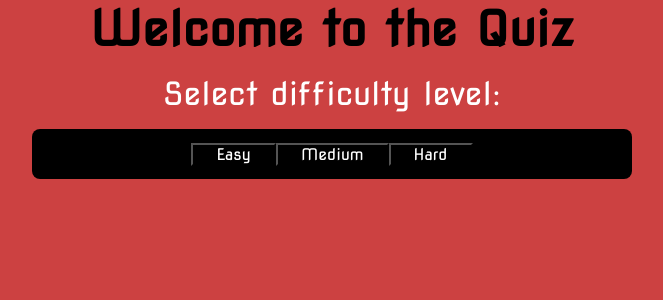
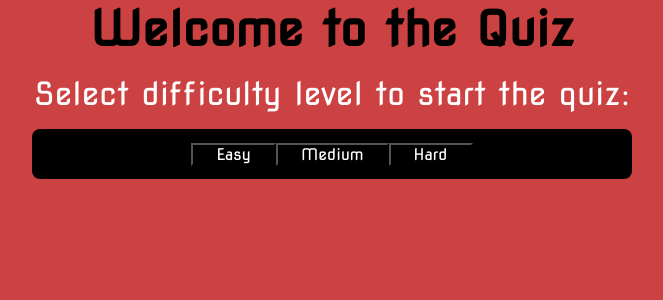
Before and after one commit to sabinaSandais/Quiz-App, a React (Vite) app: page / in a window 1280 px wide. Shown: the top 300 px of the page, without its empty margins (308-971 px from the left). Built offline with nearby package versions, Linux system fonts and the light colour scheme.

Commit message:
Update Welcome.jsx

```diff
--- a/src/components/Welcome.jsx
+++ b/src/components/Welcome.jsx
@@ -8,7 +8,7 @@ const Welcome = () => {
     return (
       <div className="welcome-page">
         <h1 className='h1'>Welcome to the Quiz</h1>
-        <p className='text'>Select difficulty level:</p>
+        <p className='text'>Select difficulty level to start the quiz:</p>
         <div className='buttons'>
           <button className='btn1' onClick={() => setDifficulty('easy')}>Easy</button>
           <button className='btn2' onClick={() => setDifficulty('medium')}>Medium</button>
```
